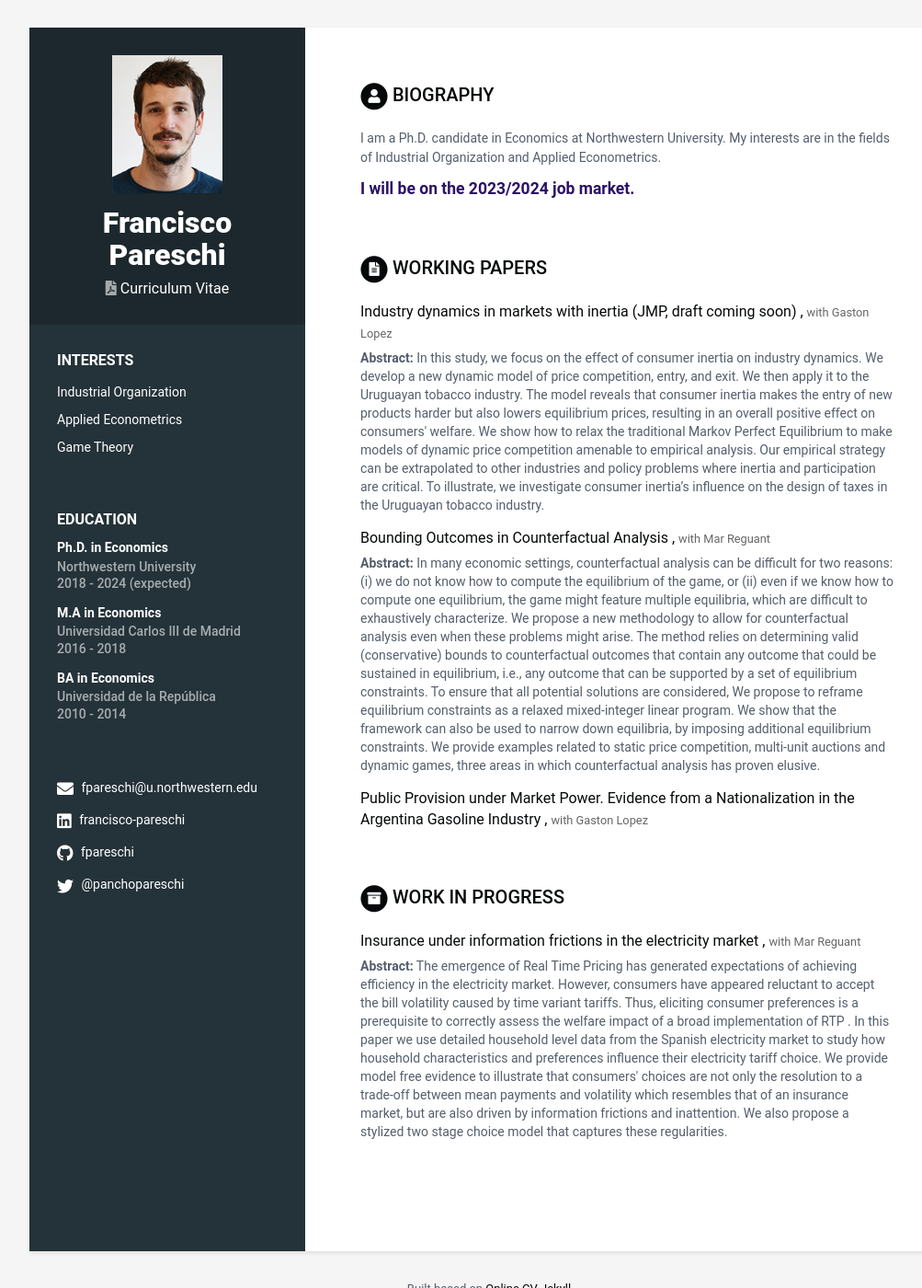
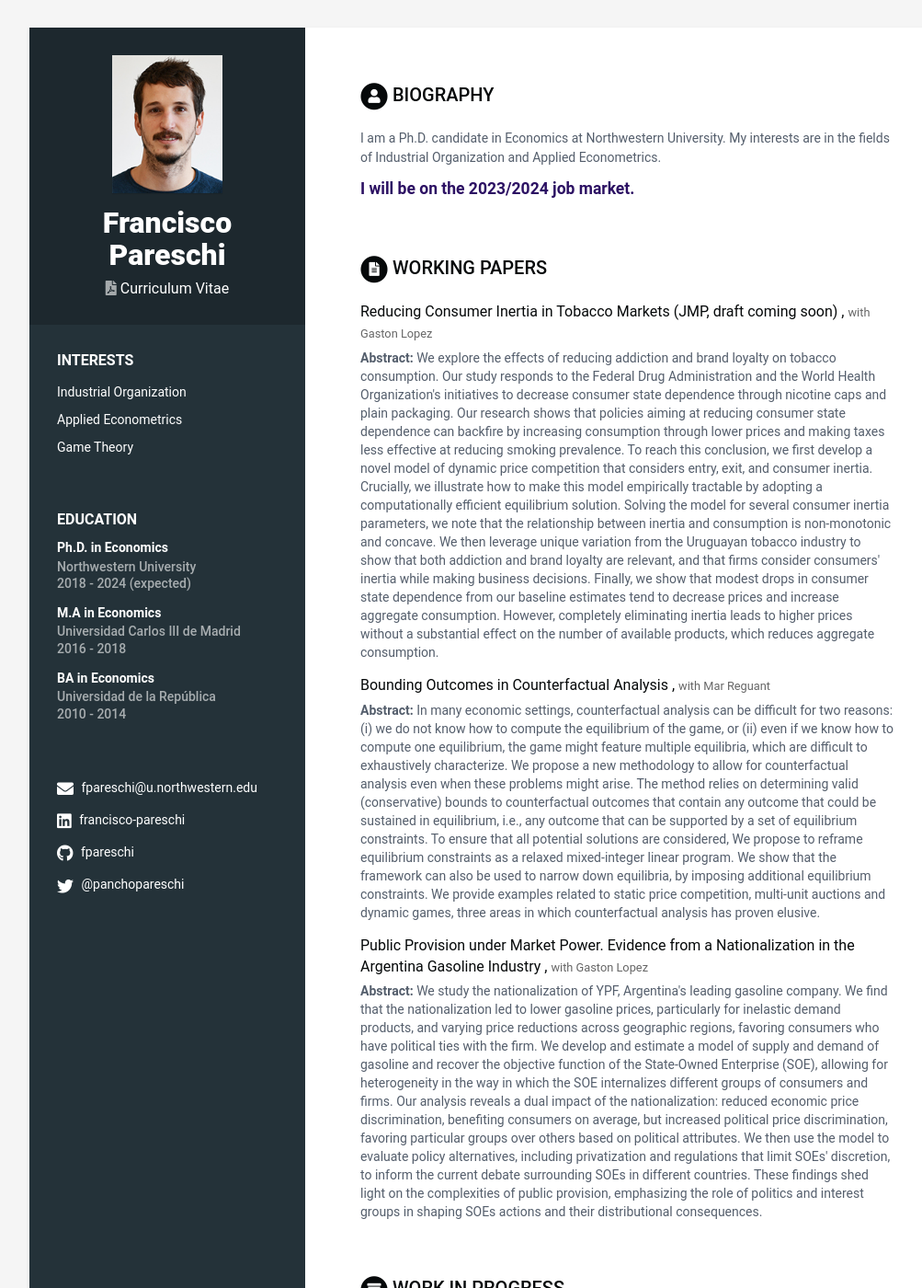
Before and after one commit to fpareschi/fpareschi.github.io, a Jekyll site: the page built from index.html, in a window 1280 px wide and 1400 px high. Shown: the whole window at 92% size, without its empty margins (108-1111 px from the left). Built offline with Jekyll 4.4.1, drawn with Linux system fonts in a browser that asks for light colours; some of the changed text lies outside the part shown.

Commit message:
change paper portfolio

```diff
--- a/_data/data.yml
+++ b/_data/data.yml
@@ -80,19 +80,28 @@ publications:
   title: Working Papers
   intro:
   assignments:
-    - title: Industry dynamics in markets with inertia (JMP, draft coming soon)
+
+    - title: Reducing Consumer Inertia in Tobacco Markets (JMP, draft coming soon)
       link: # "https://drive.google.com/open?id=16I7tRB-XFKtr3k2JFtrm9l6u7RcmagGD&usp=drive_fs"
       abstract: |
-        In this study, we focus on the effect of consumer inertia on industry dynamics. We develop a new
+        We explore the effects of reducing addiction and brand loyalty on tobacco consumption.
+        Our study responds to the Federal Drug Administration and the World Health Organization's
+        initiatives to decrease consumer state dependence through nicotine caps and plain packaging.
+        Our research shows that policies aiming at reducing consumer state dependence can backfire by
+        increasing consumption through lower prices and making taxes less effective at reducing
+        smoking prevalence. To reach this conclusion, we first develop a novel model of dynamic
+        price competition that considers entry, exit, and consumer inertia. Crucially, we illustrate
+        how to make this model empirically tractable by adopting a computationally efficient
+        equilibrium solution. Solving the model for several consumer inertia parameters, we
+        note that the relationship between inertia and consumption is non-monotonic and concave.
+        We then leverage unique variation from the Uruguayan tobacco industry to show that both
+        addiction and brand loyalty are relevant, and that firms consider consumers' inertia while
+        making business decisions. Finally, we show that modest drops in consumer state dependence
+        from our baseline estimates tend to decrease prices and increase aggregate consumption.
+        However, completely eliminating inertia leads to higher prices without a substantial effect on
+        the number of available products, which reduces aggregate consumption.
 
-        dynamic model of price competition, entry, and exit. We then apply it to the Uruguayan tobacco
-        industry. The model reveals that consumer inertia makes the entry of new products harder but also lowers
 
-        equilibrium prices, resulting in an overall positive effect on consumers' welfare. We show how to relax
-        the traditional Markov Perfect Equilibrium to make models of dynamic price competition amenable to
-        empirical analysis. Our empirical strategy can be extrapolated to other industries and policy problems
-        where inertia and participation are critical. To illustrate, we investigate consumer inertia’s influence on
-        the design of taxes in the Uruguayan tobacco industry.
       coauthors: with Gaston Lopez
 
     - title: Bounding Outcomes in Counterfactual Analysis
@@ -118,13 +127,44 @@ publications:
 
     - title: Public Provision under Market Power. Evidence from a Nationalization in the Argentina Gasoline Industry
       link: #
-      abstract:
+      abstract: |
+        We study the nationalization of YPF, Argentina's leading gasoline company. We find that the
+        nationalization led to lower gasoline prices, particularly for inelastic demand products,
+        and varying price reductions across geographic regions, favoring consumers who have
+        political ties with the firm. We develop and estimate a model of supply and demand of
+        gasoline and recover the objective function of the State-Owned Enterprise (SOE), allowing
+        for heterogeneity in the way in which the SOE internalizes different groups of consumers
+        and firms. Our analysis reveals a dual impact of the nationalization: reduced
+        economic price discrimination, benefiting consumers on average, but increased
+        political price discrimination, favoring particular groups over others based
+        on political attributes. We then use the model to evaluate policy alternatives,
+        including privatization and regulations that limit SOEs' discretion, to inform the
+        current debate surrounding SOEs in different countries. These findings shed light on
+        the complexities of public provision, emphasizing the role of politics and interest
+        groups in shaping SOEs actions and their distributional consequences.
+
       coauthors: with Gaston Lopez
 
 projects:
     title: Work in Progress
     intro:
     assignments:
+      - title: Industry dynamics in markets with inertia
+        link: # "https://drive.google.com/open?id=16I7tRB-XFKtr3k2JFtrm9l6u7RcmagGD&usp=drive_fs"
+        abstract: |
+          We study the effect of consumer inertia on industry dynamics. We develop a novel dynamic
+          model of price competition that integrates entry, exit, and consumer state dependence.
+          We first simulate the model in a simple environment using Markov Perfect Equilibrium (MPE)
+          as the equilibrium concept. We then parametrize the model using data from the tobacco
+          industry and compare the performance of different equilibrium notions that allow us to keep
+          the model empirically tractable. Our findings reveal that consumer inertia leads to lower
+          equilibrium prices but does not significantly affect market participation or product
+          variety. We observe that state dependence only results in higher prices and concentrated
+          markets if nearly all customers are repeat buyers and participation costs are high. We
+          propose several approximations of the MPE that researchers can apply to other markets and
+          problems where inertia and participation are relevant. To demonstrate its usefulness in
+          policy design, we examine the impact of inertia on merger evaluation.
+
       - title: "Insurance under information frictions in the
         electricity market"
         link: #
@@ -143,7 +183,8 @@ projects:
           free evidence to illustrate that consumers' choices are not only the resolution
           to a trade-off between mean payments and volatility which resembles that of
           an insurance market, but are also driven by information frictions and inattention.
-          We also propose a stylized two stage choice model that captures these regularities.
+          We then recover consumer preferences using an empirical model demand for insurance.
+
 
 
 skills:
```
